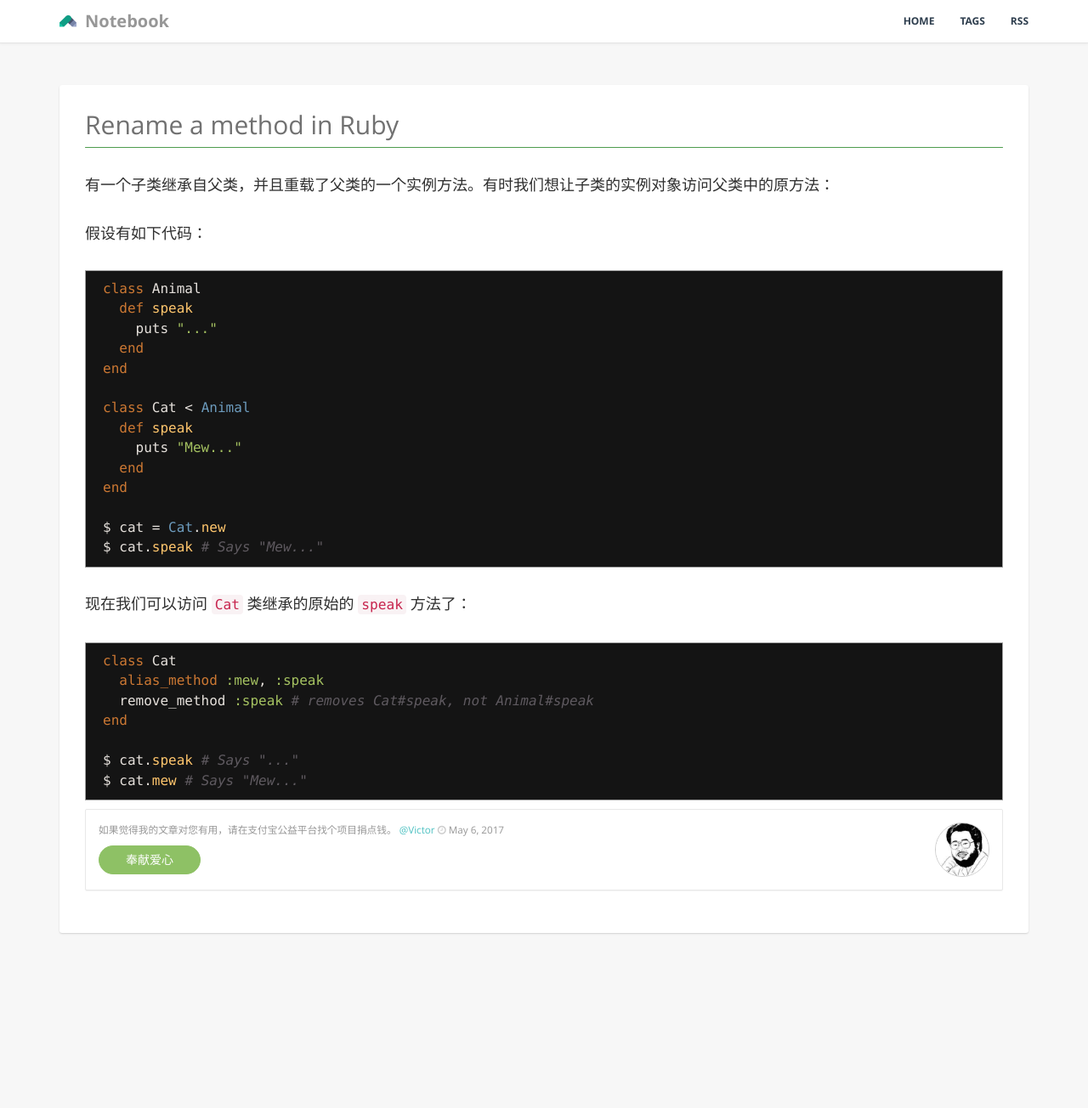
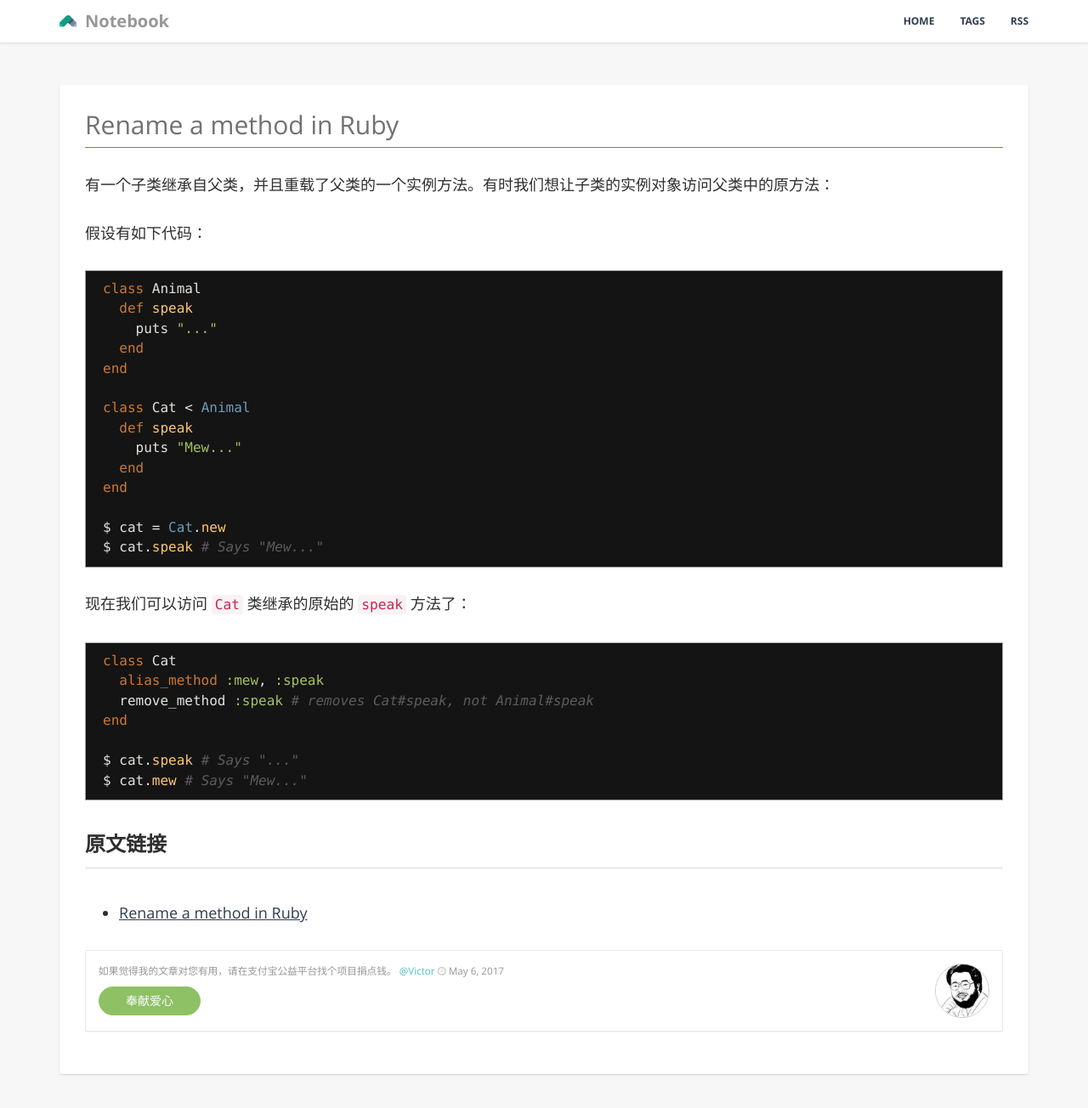
Before and after one commit to GiaoGiaoCat/GiaoGiaoCat.github.io, a Jekyll site: the page built from _posts/201705/2017-05-06-rename-a-method-in-ruby.md, in a window 1280 px wide and 1309 px high. Shown: the top 1304 px of the window at 85% size. Built offline with Jekyll 4.4.1, drawn with Linux system fonts in a browser that asks for light colours.

Commit message:
添加出处

````diff
--- a/_posts/201705/2017-05-06-rename-a-method-in-ruby.md
+++ b/_posts/201705/2017-05-06-rename-a-method-in-ruby.md
@@ -40,3 +40,8 @@ end
 $ cat.speak # Says "..."
 $ cat.mew # Says "Mew..."
 ```
+
+
+## 原文链接
+
+* [Rename a method in Ruby](https://coderwall.com/p/gutg6g/rename-a-method-in-ruby)
````
